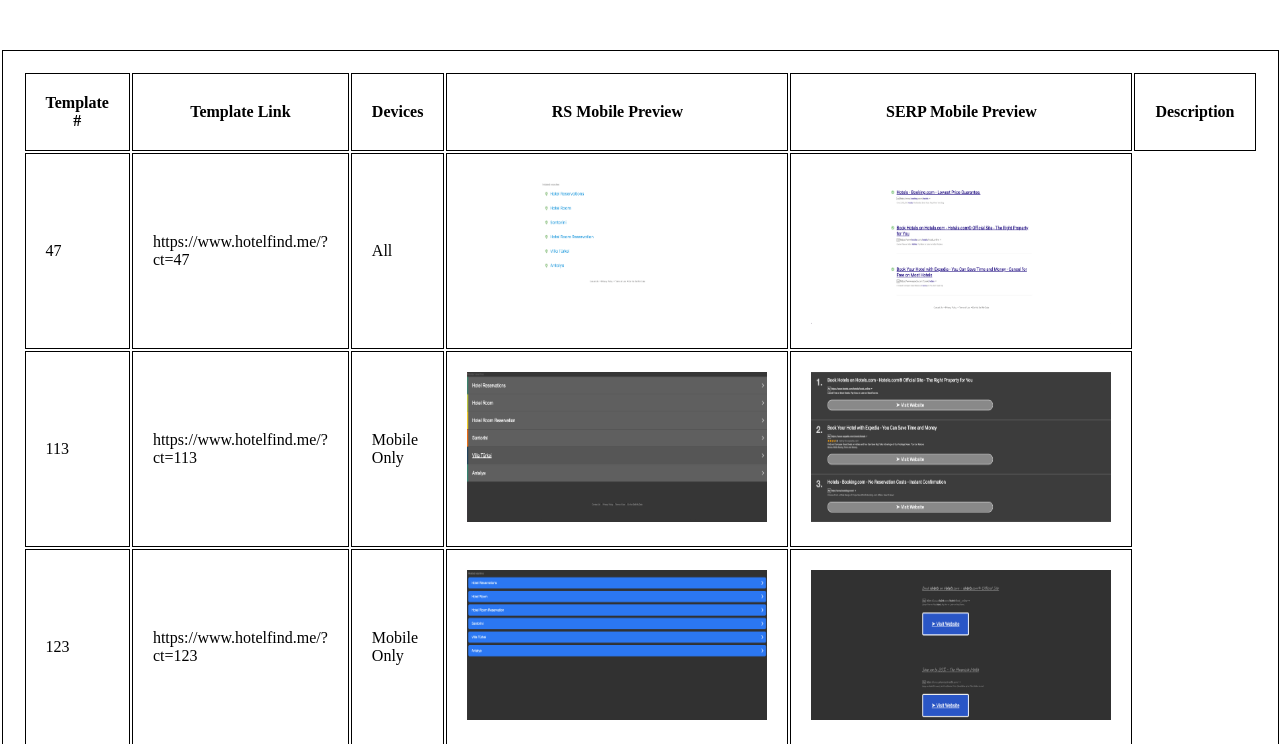
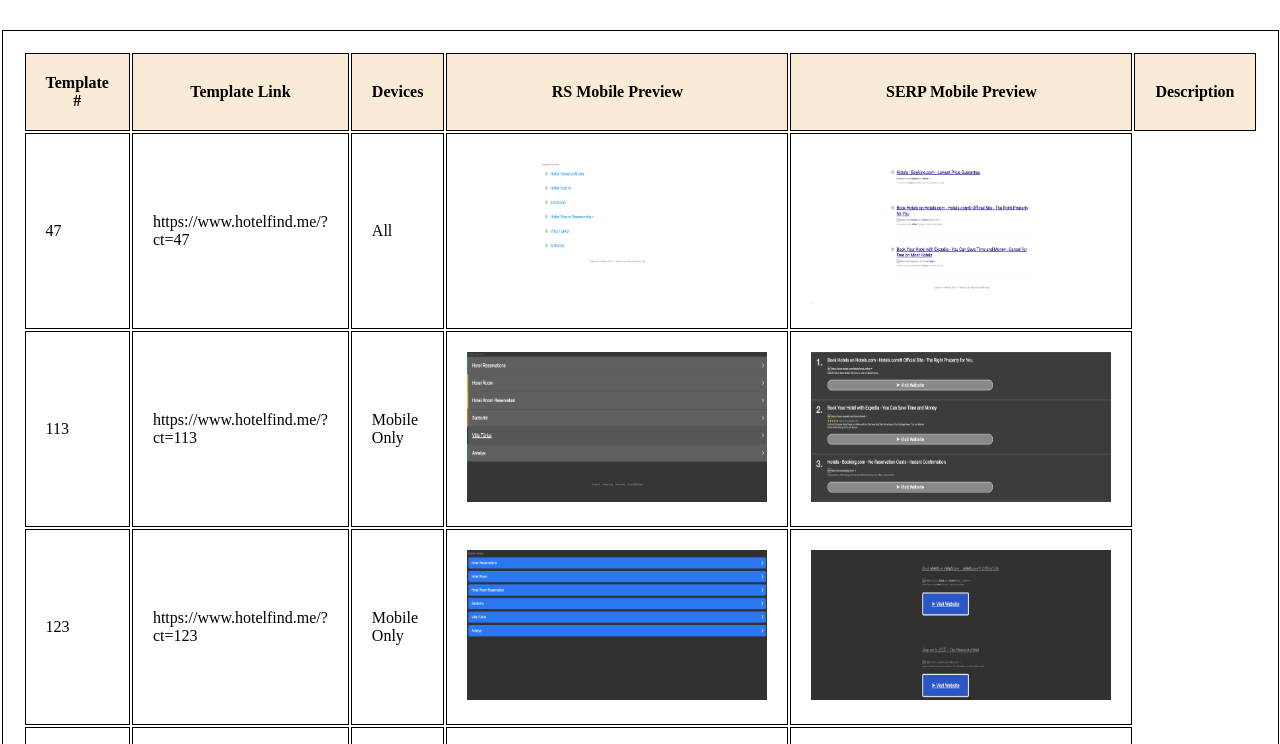
Before and after one commit to mriansabado/template-screenshot-task, a plain HTML site: page index.html in a window 1280 px wide. Shown: the top 744 px of the page. Drawn offline with Linux system fonts and the light colour scheme.

Commit message:
cleanup work,added notes to code

```diff
--- a/index.html
+++ b/index.html
@@ -14,18 +14,21 @@
     .main-wrap {
         display: flex;
         justify-content: center;
-        margin: 50px;
+        margin: 30px;
     }
     .box img {
       height: 150px;
       width: 300px;
     }
-
+    .head-row {
+        background-color: antiquewhite;
+    }
 </style>
 <body>
    <div class="main-wrap">
     <table>
-        <tr>
+        <!-- Table Head Row -->
+        <tr class="head-row">
             <th>Template #</th>
             <th>Template Link</th>
             <th>Devices</th>
@@ -33,6 +36,7 @@
             <th>SERP Mobile Preview</th>
             <th>Description</th>
         </tr>
+        <!-- Table Body -->
         <tr>
             <td>47</td>
             <td>https://www.hotelfind.me/?ct=47</td>
```
